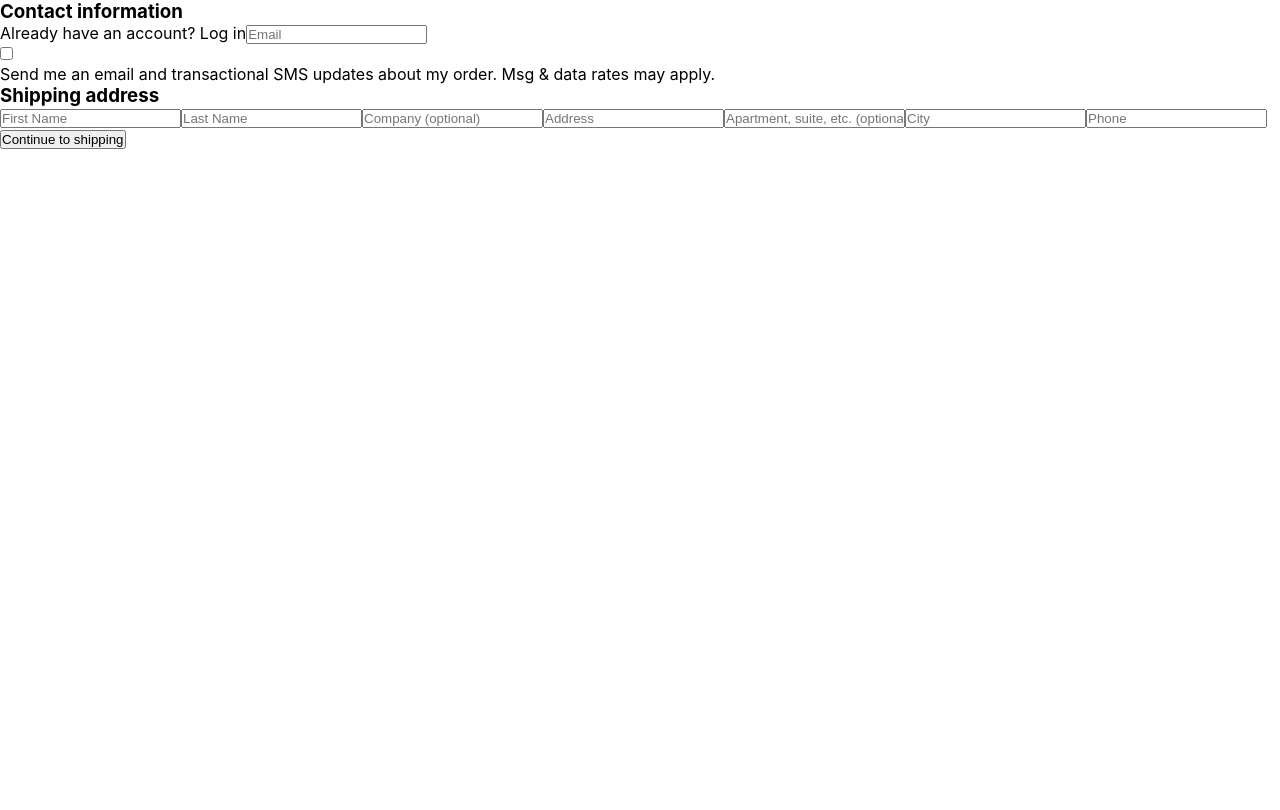
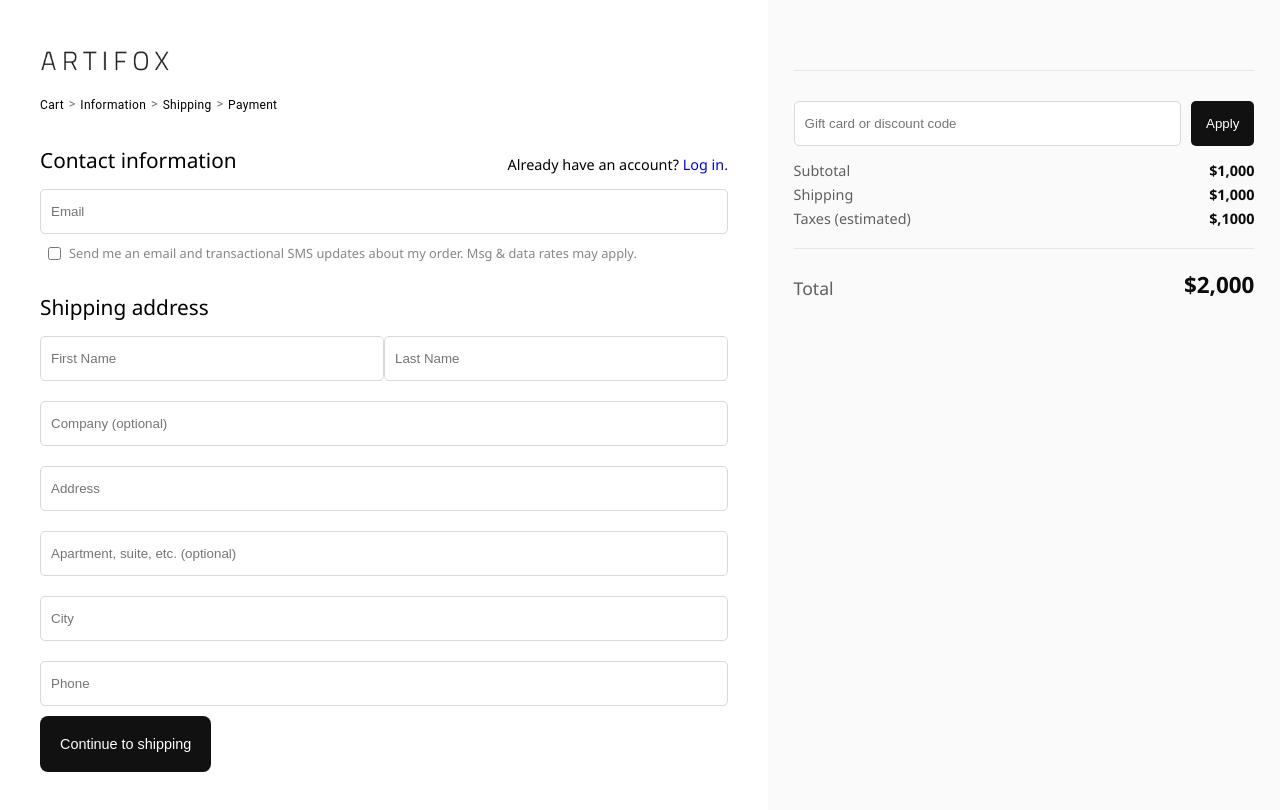
Before and after one commit to PatrickValera/7_Project_Reactjs_ArtifoxCopy, a React (Create React App) app in the folder frontend/: page /checkout in a window 1280 px wide. Shown: the top 810 px of the page. Built offline with nearby package versions, Linux system fonts and the light colour scheme.

Commit message:
add information screen and style

```diff
--- a/frontend/src/App.js
+++ b/frontend/src/App.js
@@ -10,7 +10,9 @@ import ProductPage from './screens/ProductPage'
 import Register from './screens/Register';
 import Login from './screens/Login';
 import Profile from './screens/Profile';
-import CheckOut from './screens/CheckOut';
+import Information from './screens/Information';
+import Shipping from './screens/Shipping';
+
 // import { Container } from '@material-ui/core';
 
 function App() {
@@ -18,7 +20,9 @@ function App() {
     <>
     <Router>
       <Switch>
-        <Route path='/checkout' exact component={CheckOut}/>
+        <Route path='/checkout' exact component={Information}/>
+        <Route path='/shipping' exact component={Shipping}/>
+
         <Route>
           <Navigation/>
           <Container>
--- /dev/null
+++ b/frontend/src/components/CheckoutNav.js
@@ -0,0 +1,23 @@
+import React from 'react'
+import { Breadcrumbs } from '@material-ui/core'
+import { Link } from 'react-router-dom'
+const CheckoutNav = () => {
+    return (
+        <Breadcrumbs separator=">"aria-label="breadcrumb" className="breadcrumb checkout-breadcrumb">
+            <Link color="inherit" to="/cart" className="crumb-text">
+                <span>Cart</span>
+            </Link>
+            <Link color="inherit" to="/checkout" className="crumb-text">
+                <span>Information</span>
+            </Link>
+            <Link color="inherit" to="/shipping" className="crumb-text">
+                <span>Shipping</span>
+            </Link>
+            <Link disabled color="inherit" to="/payment" className="crumb-text">
+                <span>Payment</span>
+            </Link>
+        </Breadcrumbs>
+    )
+}
+
+export default CheckoutNav
--- /dev/null
+++ b/frontend/src/components/Sidebar.js
@@ -0,0 +1,45 @@
+import React from 'react'
+import {useSelector} from 'react-redux'
+const Sidebar = () => {
+    const {list}=useSelector(state=>state.cartItems)
+    return (
+        <div className='sidebar'>
+            <div className="sidebar-content">
+                <div className="list">
+                    <ul>
+                        {list.map(x=>(<li>{x.name}</li>))}
+                    </ul>
+                </div>
+                <div className="horizontal-line">
+                    <span></span>
+                    <hr />
+                </div>
+                <div className="discount-input">
+                    <input className='input' placeholder="Gift card or discount code"/>
+                    <button>Apply</button>
+                </div>
+                <div className="fees">
+                    <span className='fee-title'>Subtotal</span>
+                    <span className="value">$1,000</span>
+                </div>
+                <div className="fees">
+                    <span className='fee-title'>Shipping</span>
+                    <span className="value">$1,000</span>
+                </div>
+                <div className="fees">
+                    <span className='fee-title'>Taxes (estimated)</span>
+                    <span className="value">$,1000</span>
+                </div>
+                <div className="horizontal-line">
+                    <hr />
+                </div>
+                <div className="fees total">
+                    <span className='fee-title'>Total</span>
+                    <span className="value">$2,000</span>
+                </div>
+            </div>
+        </div>
+    )
+}
+
+export default Sidebar
--- a/frontend/src/screens/CheckOut.js
+++ /dev/null
@@ -1,31 +0,0 @@
-import React from 'react'
-
-const CheckOut = () => {
-    return (
-        <form>
-            <h3>Contact information</h3>
-            <span>Already have an account? Log in</span>
-            <input type="email" placeholder="Email" />
-            <div>
-                <input type="checkbox" />
-                <p>Send me an email and transactional SMS updates about my order. Msg & data rates may apply.</p>
-            </div>
-            <h3>Shipping address</h3>
-            <input type="text" placeholder="First Name"/>
-            <input type="text" placeholder="Last Name"/>
-            <input type="text" placeholder="Company (optional)"/>
-            <input type="text" placeholder="Address"/>
-            <input type="text" placeholder="Apartment, suite, etc. (optional)"/>
-            <input type="text" placeholder="City"/>
-            <input type="text" placeholder="Phone"/>
-            <button>Continue to shipping</button>
-
-
-
-
-
-        </form>
-    )
-}
-
-export default CheckOut
--- /dev/null
+++ b/frontend/src/screens/Information.js
@@ -0,0 +1,41 @@
+import React from 'react'
+import Sidebar from '../components/Sidebar'
+import {Link} from 'react-router-dom'
+import CheckoutNav from '../components/CheckoutNav'
+const Information = () => {
+    return (
+        <div className='information-screen'>
+            <div className="form-container">
+                <form className='form'>
+                    <Link to='/' className='logo-container'>
+                    <img className="logo" src="/images/logo.png" alt="" />
+                    </Link>
+                    <CheckoutNav/>
+                    <div className='header'>
+                        <h4>Contact information</h4>
+                        <span>Already have an account? <Link to='/user/login'>Log in.</Link></span>
+                    </div>
+                    <input className='input' type="email" placeholder="Email" />
+                    <div className='input-check'>
+                        <input className='checkbox' type="checkbox" />
+                        <p>Send me an email and transactional SMS updates about my order. Msg & data rates may apply.</p>
+                    </div>
+                    <div className="header">
+                    <h4>Shipping address</h4>
+                    </div>
+                    <input className='input half' type="text" placeholder="First Name"/>
+                    <input className='input half' type="text" placeholder="Last Name"/>
+                    <input className='input' type="text" placeholder="Company (optional)"/>
+                    <input className='input' type="text" placeholder="Address"/>
+                    <input className='input' type="text" placeholder="Apartment, suite, etc. (optional)"/>
+                    <input className='input' type="text" placeholder="City"/>
+                    <input className='input' type="text" placeholder="Phone"/>
+                    <Link to='/shipping'><button className='button'>Continue to shipping</button></Link>
+                </form>
+            </div>
+            <Sidebar/>
+        </div>
+    )
+}
+
+export default Information
--- /dev/null
+++ b/frontend/src/screens/Shipping.js
@@ -0,0 +1,11 @@
+import React from 'react'
+
+const Shipping = () => {
+    return (
+        <div>
+            SHIPPING
+        </div>
+    )
+}
+
+export default Shipping
--- a/frontend/src/styles/app.scss
+++ b/frontend/src/styles/app.scss
@@ -1,10 +1,10 @@
 @import "variables";
-@import "components/navigation", "components/footer";
+@import "components/navigation", "components/footer", "components/Sidebar";
 @import "store/card", "store/grid";
 @import "productpage/productpage", "productpage/carousel";
 @import "home/home", "home/carousel1";
 @import "cart/cart", "cart/cartitem";
-@import "pages/registration", "pages/login";
+@import "pages/registration", "pages/login", "pages/information";
 
 * {
 	box-sizing: border-box;
@@ -52,14 +52,20 @@
 		margin-right: 0.3rem;
 	}
 }
+.checkout-breadcrumb {
+	padding-bottom: 0;
+	.crumb-text {
+		font-size: 0.75rem;
+	}
+}
 .clickable {
 	cursor: pointer;
 }
 .horizontal-line {
 	position: relative;
 	text-align: center;
-	padding: 5px 15px;
 	hr {
+		margin: 20px 0;
 		background: rgb(231, 231, 231);
 		height: 1px;
 		border: none;
--- /dev/null
+++ b/frontend/src/styles/components/_Sidebar.scss
@@ -0,0 +1,51 @@
+.sidebar {
+	flex: 1 1 40%;
+	background-color: #fafafa;
+	padding: 50px 2%;
+	.sidebar-content {
+		max-width: 800px;
+		.discount-input {
+			display: flex;
+			.input {
+				border: #d9d9d9 solid 1px;
+				border-radius: 5px;
+				flex: 1 1 100%;
+				height: 45px;
+				padding: 10px;
+				margin: 10px 0;
+			}
+			button {
+				margin: 10px 0 10px 10px;
+				padding: 0 15px;
+				border-radius: 5px;
+				border: none;
+				background-color: #111111;
+				color: white;
+				cursor: pointer;
+			}
+		}
+
+		.fees {
+			display: flex;
+			width: 100%;
+			margin: 5px 0;
+			font-size: 0.9rem;
+			.fee-title {
+				flex: 1 1 auto;
+				color: #5f5f5f;
+			}
+			.value {
+				flex: 0 0 auto;
+				font-weight: 600;
+				color: #0c0c0c;
+			}
+		}
+		.total {
+			align-items: flex-end;
+			font-size: 1.1rem;
+			.value {
+				font-size: 1.4rem;
+			}
+		}
+	}
+}
--- /dev/null
+++ b/frontend/src/styles/pages/_information.scss
@@ -0,0 +1,79 @@
+.information-screen {
+	font-family: "Segoe UI", sans-serif;
+	display: flex;
+	flex-wrap: wrap;
+	min-height: 100vh;
+	.form-container {
+		display: flex;
+		flex: 1 1 60%;
+		justify-content: right;
+		.form {
+			max-width: 900px;
+			padding: 50px 40px;
+			display: flex;
+			flex-wrap: wrap;
+			align-content: flex-start;
+			.logo-container {
+				width: 100%;
+				margin-bottom: 20px;
+				.logo {
+					width: 130px;
+					display: block;
+				}
+			}
+			.header {
+				display: flex;
+				flex-wrap: wrap;
+				width: 100%;
+				align-items: flex-end;
+				margin: 30px 0 5px 0;
+				h4 {
+					flex: 1 1 auto;
+					font-size: 1.3rem;
+					font-weight: 400;
+				}
+				span {
+					flex: 0 0 auto;
+					font-size: 0.9rem;
+				}
+			}
+			.input {
+				border: #d9d9d9 solid 1px;
+				border-radius: 5px;
+				flex: 1 1 100%;
+				height: 45px;
+				padding: 10px;
+				margin: 10px 0;
+			}
+			.half {
+				flex: 1 1 200px;
+			}
+			.input-check {
+				display: flex;
+				color: #868686;
+				.checkbox {
+					cursor: pointer;
+					align-self: flex-start;
+					margin: 3px 8px;
+					color: black;
+					:checked {
+						color: black;
+						background-color: black;
+					}
+				}
+				p {
+					font-size: 0.8rem;
+				}
+			}
+			.button {
+				cursor: pointer;
+				padding: 20px;
+				color: white;
+				border: none;
+				border-radius: 8px;
+				font-size: 0.9rem;
+				background-color: #111111;
+			}
+		}
+	}
+}
```
